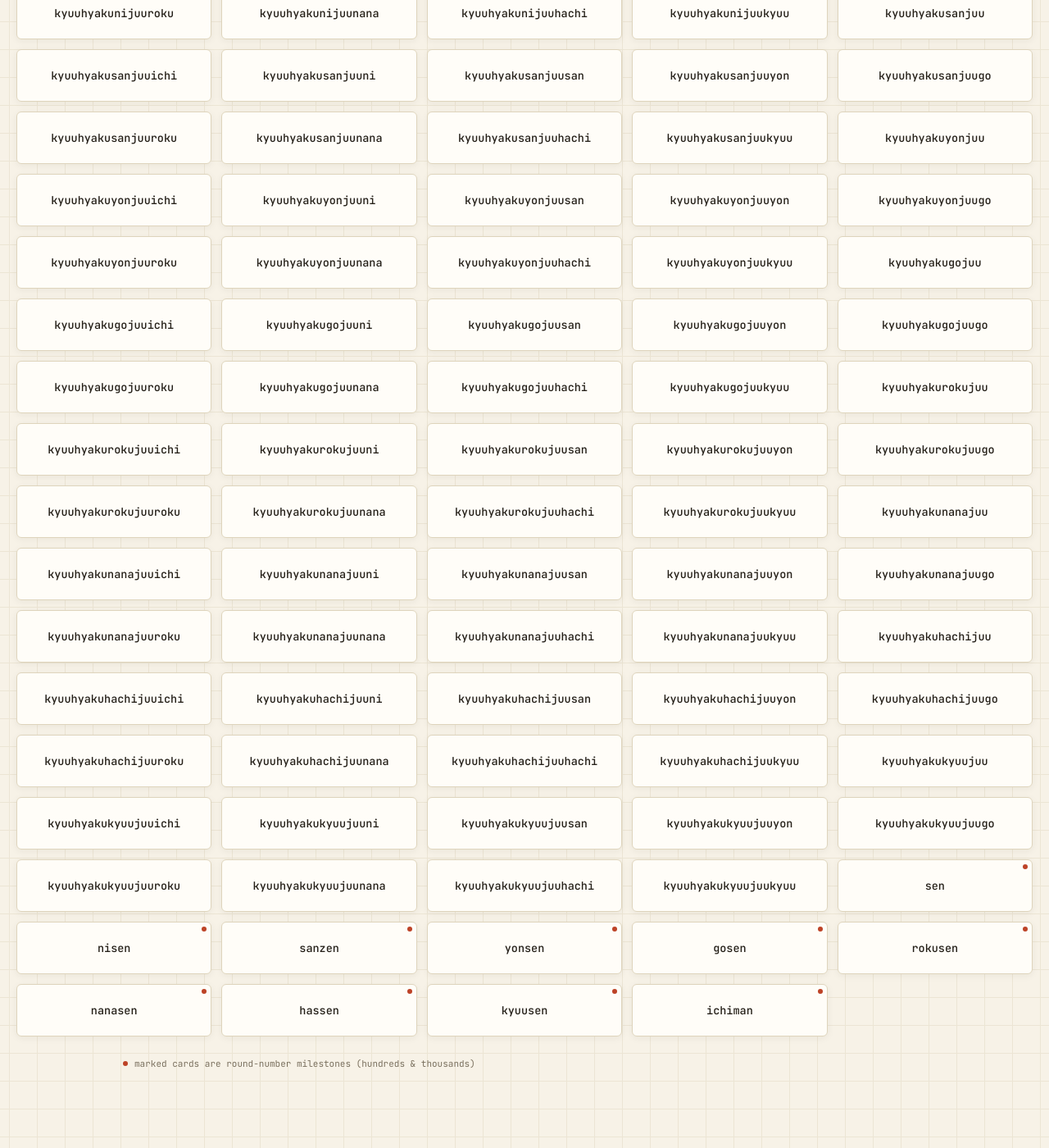
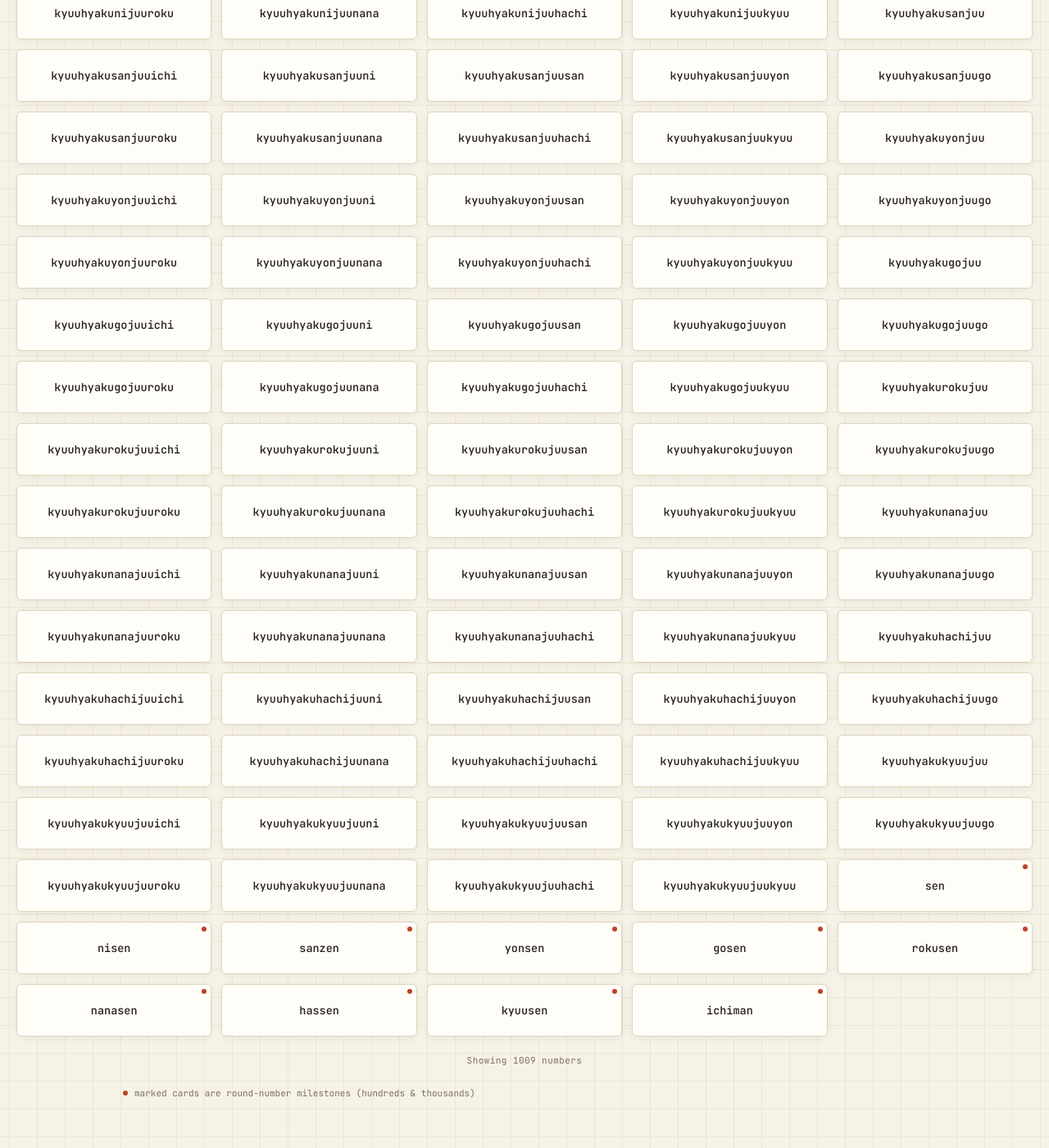
Before and after one commit to najmul-hasan-nirob/japanese-flashcards, a Jekyll site: the page built from numbers.html, in a window 1280 px wide and 1400 px high, scrolled down 14356 px. Shown: the whole window at 82% size. Built offline with Jekyll 4.4.1, drawn with Linux system fonts in a browser that asks for light colours.

Commit message:
Restore Numbers mobile grid and live count

```diff
--- a/numbers.html
+++ b/numbers.html
@@ -28,4 +28,37 @@
 
 <div class="grid" id="grid"></div>
 
+<div class="count-display" id="countDisplay" aria-live="polite"></div>
+
 <div class="footnote"><span class="dot"></span>marked cards are round-number milestones (hundreds &amp; thousands)</div>
+
+<style>
+@media (max-width:520px){
+    .grid{grid-template-columns:repeat(3,1fr);}
+}
+
+.count-display{
+    max-width:980px;
+    margin:22px auto 0;
+    text-align:center;
+    font-family:'JetBrains Mono',monospace;
+    font-size:11px;
+    color:var(--ink-soft);
+    letter-spacing:.04em;
+}
+</style>
+
+<script>
+(function(){
+    const grid=document.getElementById('grid');
+    const count=document.getElementById('countDisplay');
+
+    function updateCount(){
+        const total=grid.querySelectorAll(':scope > .card').length;
+        count.textContent=`Showing ${total} ${total===1 ? 'number' : 'numbers'}`;
+    }
+
+    updateCount();
+    new MutationObserver(updateCount).observe(grid,{childList:true});
+})();
+</script>
```
